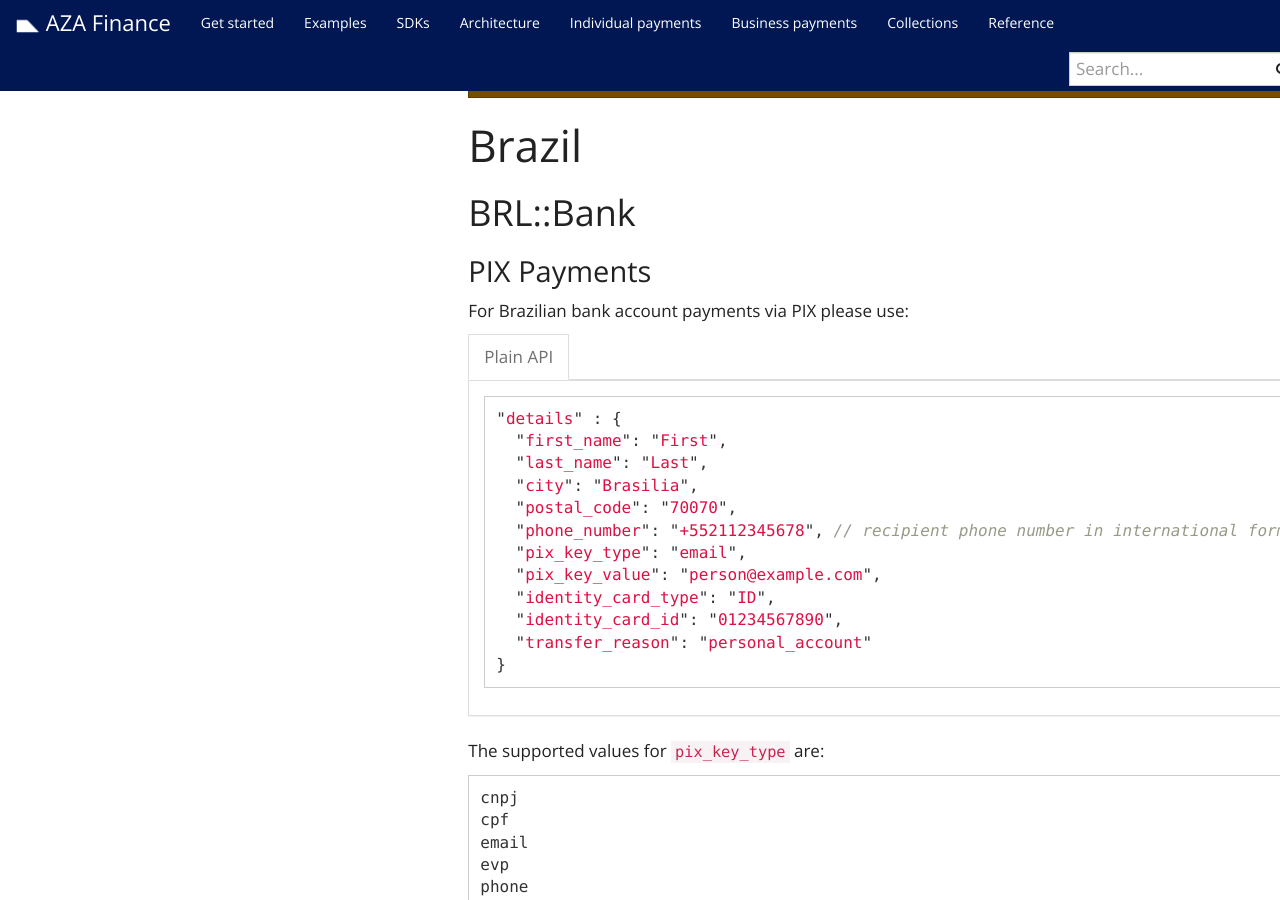
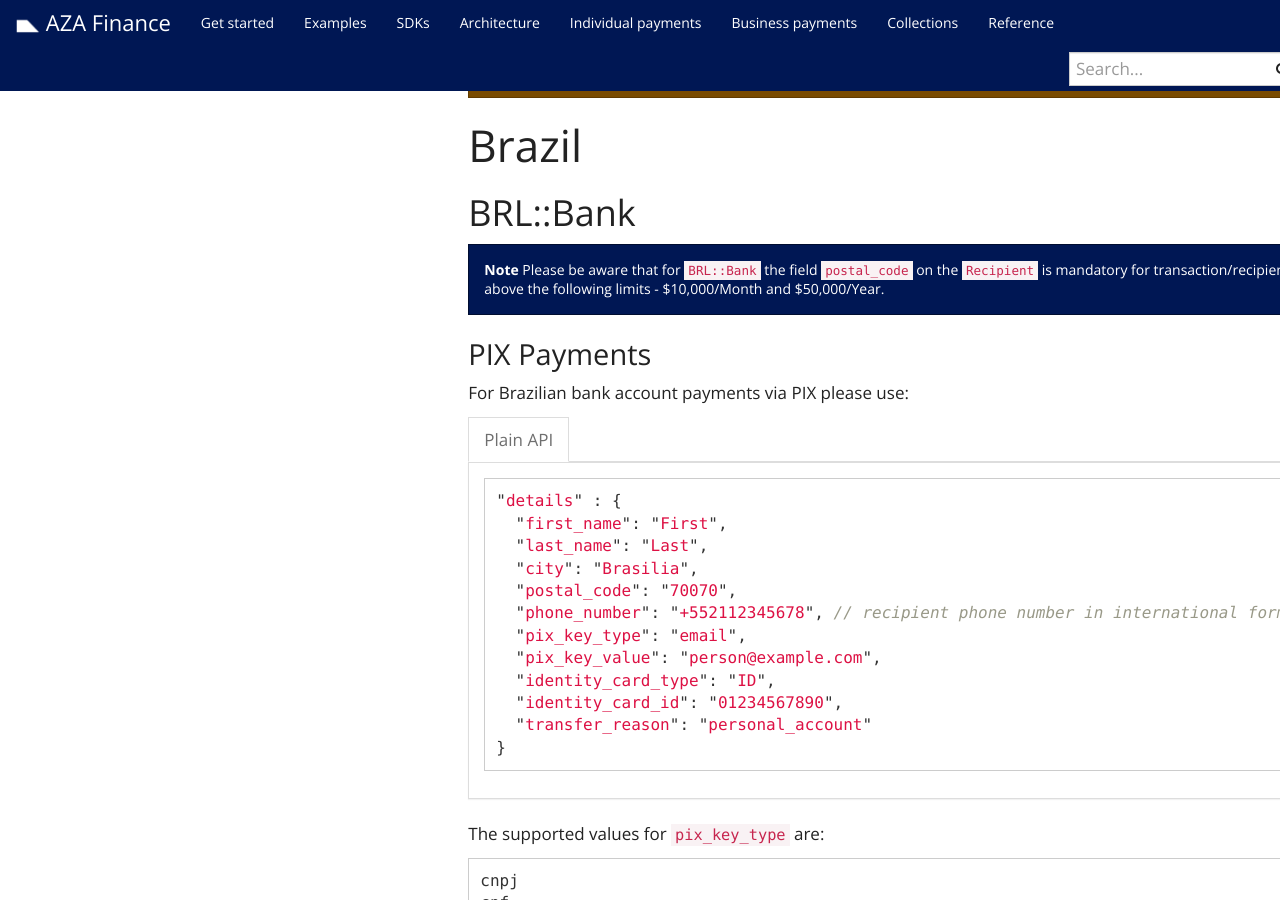
Before and after one commit to transferzero/api-documentation, a Jekyll site: the page built from _docs/individual-payments.md, in a window 1280 px wide and 900 px high, scrolled down 27960 px. Built offline with Jekyll 4.4.1, drawn with Linux system fonts in a browser that asks for light colours; nearby versions of some CDN libraries; comment, search, counter and statistics services are not loaded.

Commit message:
update BRL docs

```diff
--- a/_includes/corridors/brl-bank.md
+++ b/_includes/corridors/brl-bank.md
@@ -1,6 +1,10 @@
 {% include corridors/recipient_name.md %}
 
 ## BRL::Bank
+
+<div class="alert alert-info" markdown="1">
+**Note** Please be aware that for `BRL::Bank` the field `postal_code` on the `Recipient` is mandatory for transaction/recipient above the following limits - $10,000/Month and $50,000/Year.
+</div>
 
 ### PIX Payments
 For Brazilian bank account payments via PIX please use:
```
